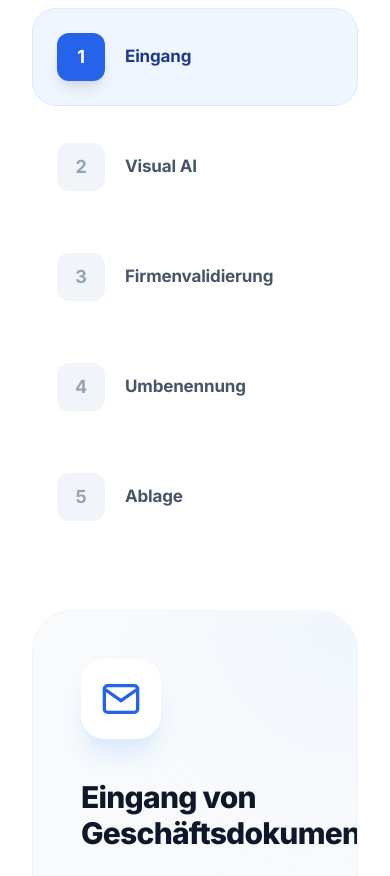
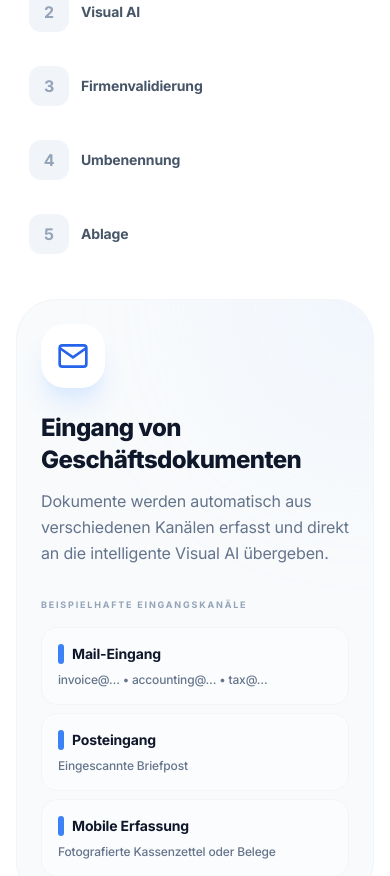
Before and after one commit to mrgecis/Document-Tool, a React (Vite) app: page / in a window 390 px wide. Shown: the part 3828-4704 px from the top of the page. Built offline with nearby package versions, Linux system fonts and the light colour scheme.

Commit message:
Optimize Workflow section for mobile - responsive padding, font sizes, icons

```diff
--- a/App.tsx
+++ b/App.tsx
@@ -565,16 +565,16 @@ const WorkflowSection = () => {
   const currentStepColor = getStepColor(activeStep);
 
   return (
-    <section id="workflow" className="py-32 bg-white">
-      <div className="container mx-auto px-8">
+    <section id="workflow" className="py-16 md:py-32 bg-white">
+      <div className="container mx-auto px-4 md:px-8">
         <SectionHeading
           badge="Prozess"
           title="Der intelligente Flow."
           subtitle="Vom Dokumenteneingang bis zur strukturierten Ablage – so arbeitet unsere Visual AI."
         />
 
-        <div className="flex flex-col lg:flex-row gap-16 items-stretch">
-          <div className="lg:w-1/3 space-y-3">
+        <div className="flex flex-col lg:flex-row gap-8 md:gap-16 items-stretch">
+          <div className="lg:w-1/3 space-y-2 md:space-y-3">
             {WORKFLOW_STEPS.map((step, idx) => {
               const color = getStepColor(idx);
               const isActive = activeStep === idx;
@@ -582,54 +582,54 @@ const WorkflowSection = () => {
               <button
                 key={step.id}
                 onClick={() => setActiveStep(idx)}
-                className={`w-full text-left p-6 rounded-[24px] transition-all duration-300 flex items-center gap-5 ${isActive ? `bg-${color}-50 border border-${color}-100` : 'bg-transparent border border-transparent hover:bg-slate-50'}`}
+                className={`w-full text-left p-3 md:p-6 rounded-[24px] transition-all duration-300 flex items-center gap-3 md:gap-5 ${isActive ? `bg-${color}-50 border border-${color}-100` : 'bg-transparent border border-transparent hover:bg-slate-50'}`}
               >
-                <div className={`w-12 h-12 rounded-xl flex items-center justify-center shrink-0 font-bold text-lg ${isActive ? `bg-${color}-600 text-white shadow-lg` : 'bg-slate-100 text-slate-400'}`}>
+                <div className={`w-10 h-10 md:w-12 md:h-12 rounded-xl flex items-center justify-center shrink-0 font-bold text-base md:text-lg ${isActive ? `bg-${color}-600 text-white shadow-lg` : 'bg-slate-100 text-slate-400'}`}>
                   {idx + 1}
                 </div>
                 <div>
-                  <h5 className={`font-bold text-[17px] ${isActive ? `text-${color}-900` : 'text-slate-600'}`}>{step.shortTitle || step.title}</h5>
+                  <h5 className={`font-bold text-sm md:text-[17px] ${isActive ? `text-${color}-900` : 'text-slate-600'}`}>{step.shortTitle || step.title}</h5>
                 </div>
               </button>
             )})}
           </div>
 
-          <div className="lg:w-2/3 bg-slate-50 rounded-[40px] p-12 md:p-16 border border-slate-100 relative overflow-hidden reveal">
+          <div className="lg:w-2/3 bg-slate-50 rounded-[40px] p-6 md:p-12 lg:p-16 border border-slate-100 relative overflow-hidden reveal">
             <div className={`absolute top-0 right-0 w-64 h-64 bg-${currentStepColor}-100/30 rounded-full blur-[80px] -translate-y-1/2 translate-x-1/2`}></div>
 
             <div className="relative z-10 h-full flex flex-col">
-              <div className={`w-20 h-20 bg-white rounded-3xl flex items-center justify-center text-${currentStepColor}-600 shadow-xl shadow-${currentStepColor}-100 mb-10`}>
-                <svg width="40" height="40" viewBox="0 0 24 24" fill="none" stroke="currentColor" strokeWidth="2">
+              <div className={`w-16 md:w-20 h-16 md:h-20 bg-white rounded-3xl flex items-center justify-center text-${currentStepColor}-600 shadow-xl shadow-${currentStepColor}-100 mb-6 md:mb-10`}>
+                <svg width="32" height="32" viewBox="0 0 24 24" fill="none" stroke="currentColor" strokeWidth="2" className="md:w-10 md:h-10">
                   {WORKFLOW_STEPS[activeStep].icon}
                 </svg>
               </div>
-              <h4 className="text-3xl font-extrabold mb-6 text-slate-900 tracking-tight">{WORKFLOW_STEPS[activeStep].title}</h4>
-              <p className="text-xl text-slate-500 leading-relaxed mb-12 max-w-xl">{WORKFLOW_STEPS[activeStep].description}</p>
+              <h4 className="text-2xl md:text-3xl font-extrabold mb-3 md:mb-6 text-slate-900 tracking-tight">{WORKFLOW_STEPS[activeStep].title}</h4>
+              <p className="text-base md:text-xl text-slate-500 leading-relaxed mb-8 md:mb-12 max-w-xl">{WORKFLOW_STEPS[activeStep].description}</p>
 
               {/* Step 5: Storage Options */}
               {WORKFLOW_STEPS[activeStep].id === 5 && (
-                <div className="mb-8 animate-in slide-in-from-bottom-2 fade-in duration-500">
-                  <div className="text-[10px] font-bold text-slate-400 uppercase tracking-[0.2em] mb-4">Ablage in bestehenden Systemen</div>
-                  <div className="grid sm:grid-cols-2 gap-3">
+                <div className="mb-6 md:mb-8 animate-in slide-in-from-bottom-2 fade-in duration-500">
+                  <div className="text-[9px] md:text-[10px] font-bold text-slate-400 uppercase tracking-[0.2em] mb-3 md:mb-4">Ablage in bestehenden Systemen</div>
+                  <div className="grid grid-cols-1 sm:grid-cols-2 gap-2 md:gap-3">
                      {/* Local Systems */}
-                     <div className="bg-white px-4 py-3 rounded-xl border border-slate-100 shadow-sm flex items-center gap-4 group hover:border-slate-300 hover:shadow-md transition-all">
-                        <div className="w-10 h-10 rounded-lg bg-slate-50 flex items-center justify-center text-slate-600 group-hover:bg-blue-50 group-hover:text-blue-600 group-hover:scale-105 transition-all duration-300 shrink-0">
-                           <svg width="18" height="18" viewBox="0 0 24 24" fill="none" stroke="currentColor" strokeWidth="2"><rect x="2" y="2" width="20" height="8" rx="2" ry="2" /><rect x="2" y="14" width="20" height="8" rx="2" ry="2" /><line x1="6" y1="6" x2="6.01" y2="6" /><line x1="6" y1="18" x2="6.01" y2="18" /></svg>
+                     <div className="bg-white px-3 md:px-4 py-2 md:py-3 rounded-xl border border-slate-100 shadow-sm flex items-center gap-3 md:gap-4 group hover:border-slate-300 hover:shadow-md transition-all">
+                        <div className="w-8 md:w-10 h-8 md:h-10 rounded-lg bg-slate-50 flex items-center justify-center text-slate-600 group-hover:bg-blue-50 group-hover:text-blue-600 group-hover:scale-105 transition-all duration-300 shrink-0">
+                           <svg width="16" height="16" viewBox="0 0 24 24" fill="none" stroke="currentColor" strokeWidth="2" className="md:w-[18px] md:h-[18px]"><rect x="2" y="2" width="20" height="8" rx="2" ry="2" /><rect x="2" y="14" width="20" height="8" rx="2" ry="2" /><line x1="6" y1="6" x2="6.01" y2="6" /><line x1="6" y1="18" x2="6.01" y2="18" /></svg>
                         </div>
                         <div>
-                          <div className="font-bold text-slate-800 text-sm mb-0.5">Lokale Systeme</div>
-                          <div className="text-[11px] font-medium text-slate-400">Server, Netzlaufwerke…</div>
+                          <div className="font-bold text-slate-800 text-xs md:text-sm mb-0.5">Lokale Systeme</div>
+                          <div className="text-[9px] md:text-[11px] font-medium text-slate-400">Server, Netzlaufwerke…</div>
                         </div>
                      </div>
 
                      {/* Cloud Systems */}
-                     <div className="bg-white px-4 py-3 rounded-xl border border-slate-100 shadow-sm flex items-center gap-4 group hover:border-slate-300 hover:shadow-md transition-all">
-                        <div className="w-10 h-10 rounded-lg bg-slate-50 flex items-center justify-center text-slate-600 group-hover:bg-indigo-50 group-hover:text-indigo-600 group-hover:scale-105 transition-all duration-300 shrink-0">
-                           <svg width="18" height="18" viewBox="0 0 24 24" fill="none" stroke="currentColor" strokeWidth="2"><path d="M18 10h-1.26A8 8 0 1 0 9 20h9a5 5 0 0 0 0-10z"/></svg>
+                     <div className="bg-white px-3 md:px-4 py-2 md:py-3 rounded-xl border border-slate-100 shadow-sm flex items-center gap-3 md:gap-4 group hover:border-slate-300 hover:shadow-md transition-all">
+                        <div className="w-8 md:w-10 h-8 md:h-10 rounded-lg bg-slate-50 flex items-center justify-center text-slate-600 group-hover:bg-indigo-50 group-hover:text-indigo-600 group-hover:scale-105 transition-all duration-300 shrink-0">
+                           <svg width="16" height="16" viewBox="0 0 24 24" fill="none" stroke="currentColor" strokeWidth="2" className="md:w-[18px] md:h-[18px]"><path d="M18 10h-1.26A8 8 0 1 0 9 20h9a5 5 0 0 0 0-10z"/></svg>
                         </div>
                          <div>
-                          <div className="font-bold text-slate-800 text-sm mb-0.5">Cloud-Speicher</div>
-                          <div className="text-[11px] font-medium text-slate-400">OneDrive, SharePoint…</div>
+                          <div className="font-bold text-slate-800 text-xs md:text-sm mb-0.5">Cloud-Speicher</div>
+                          <div className="text-[9px] md:text-[11px] font-medium text-slate-400">OneDrive, SharePoint…</div>
                         </div>
                      </div>
                   </div>
@@ -637,16 +637,16 @@ const WorkflowSection = () => {
               )}
 
               {WORKFLOW_STEPS[activeStep].channels && (
-                <div className="mt-auto space-y-6">
-                  <div className="text-xs font-bold text-slate-400 uppercase tracking-[0.2em] mb-4">Beispielhafte Eingangskanäle</div>
-                  <div className="grid sm:grid-cols-1 gap-4">
+                <div className="mt-auto space-y-4 md:space-y-6">
+                  <div className="text-[9px] md:text-xs font-bold text-slate-400 uppercase tracking-[0.2em] mb-3 md:mb-4">Beispielhafte Eingangskanäle</div>
+                  <div className="grid grid-cols-1 gap-2 md:gap-4">
                     {WORKFLOW_STEPS[activeStep].channels?.map((channel, idx) => (
-                      <div key={idx} className={`flex flex-col md:flex-row md:items-center justify-between gap-2 md:gap-8 bg-white/50 p-6 rounded-2xl border border-slate-100 group/item hover:bg-white hover:shadow-md transition-all duration-300`}>
-                        <div className="flex items-center gap-3">
-                          <div className={`w-1.5 h-6 bg-${currentStepColor}-500 rounded-full`}></div>
-                          <span className="text-slate-900 font-bold text-[15px]">{channel.label}</span>
+                      <div key={idx} className={`flex flex-col md:flex-row md:items-center justify-between gap-2 md:gap-8 bg-white/50 p-4 md:p-6 rounded-2xl border border-slate-100 group/item hover:bg-white hover:shadow-md transition-all duration-300`}>
+                        <div className="flex items-center gap-2 md:gap-3">
+                          <div className={`w-1.5 h-5 md:h-6 bg-${currentStepColor}-500 rounded-full`}></div>
+                          <span className="text-slate-900 font-bold text-sm md:text-[15px]">{channel.label}</span>
                         </div>
-                        <span className="text-slate-500 text-sm font-medium">{channel.content}</span>
+                        <span className="text-slate-500 text-xs md:text-sm font-medium">{channel.content}</span>
                       </div>
                     ))}
                   </div>
@@ -654,20 +654,20 @@ const WorkflowSection = () => {
               )}
 
               {WORKFLOW_STEPS[activeStep].capabilities && (
-                <div className="mt-auto space-y-6">
-                  <div className="text-xs font-bold text-slate-400 uppercase tracking-[0.2em] mb-4">Diese Informationen erkennt und verarbeitet die Visual AI</div>
-                  <div className="grid sm:grid-cols-1 gap-4">
+                <div className="mt-auto space-y-4 md:space-y-6">
+                  <div className="text-[9px] md:text-xs font-bold text-slate-400 uppercase tracking-[0.2em] mb-3 md:mb-4">Diese Informationen erkennt und verarbeitet die Visual AI</div>
+                  <div className="grid grid-cols-1 gap-2 md:gap-4">
                     {WORKFLOW_STEPS[activeStep].capabilities?.map((cap, idx) => (
-                      <div key={idx} className={`bg-white p-6 rounded-2xl border border-slate-100 shadow-sm hover:shadow-md hover:border-${currentStepColor}-100 transition-all duration-300`}>
-                        <div className="flex items-start gap-4">
-                          <div className={`w-8 h-8 rounded-lg bg-${currentStepColor}-50 flex items-center justify-center shrink-0 mt-0.5`}>
-                            <svg width="18" height="18" viewBox="0 0 24 24" fill="none" stroke="currentColor" strokeWidth="2.5" className={`text-${currentStepColor}-600`}>
+                      <div key={idx} className={`bg-white p-4 md:p-6 rounded-2xl border border-slate-100 shadow-sm hover:shadow-md hover:border-${currentStepColor}-100 transition-all duration-300`}>
+                        <div className="flex items-start gap-3 md:gap-4">
+                          <div className={`w-7 md:w-8 h-7 md:h-8 rounded-lg bg-${currentStepColor}-50 flex items-center justify-center shrink-0 mt-0.5`}>
+                            <svg width="16" height="16" viewBox="0 0 24 24" fill="none" stroke="currentColor" strokeWidth="2.5" className={`text-${currentStepColor}-600 md:w-[18px] md:h-[18px]`}>
                               <path d="M22 11.08V12a10 10 0 1 1-5.93-9.14" /><polyline points="22 4 12 14.01 9 11.01" />
                             </svg>
                           </div>
                           <div>
-                            <h5 className="font-bold text-slate-900 mb-1.5">{cap.label}</h5>
-                            <p className="text-slate-500 text-sm leading-relaxed">{cap.content}</p>
+                            <h5 className="font-bold text-slate-900 mb-1 text-sm md:text-base">{cap.label}</h5>
+                            <p className="text-slate-500 text-xs md:text-sm leading-relaxed">{cap.content}</p>
                           </div>
                         </div>
                       </div>
```
